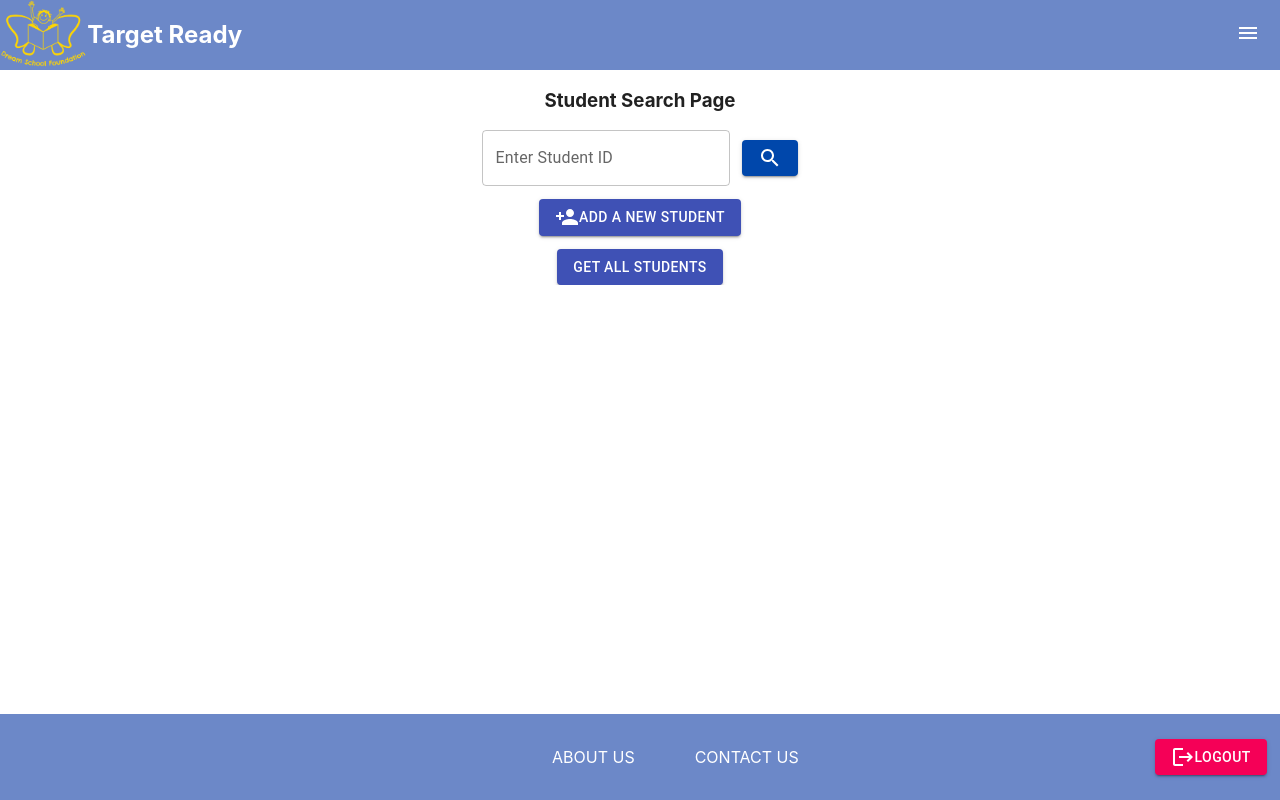
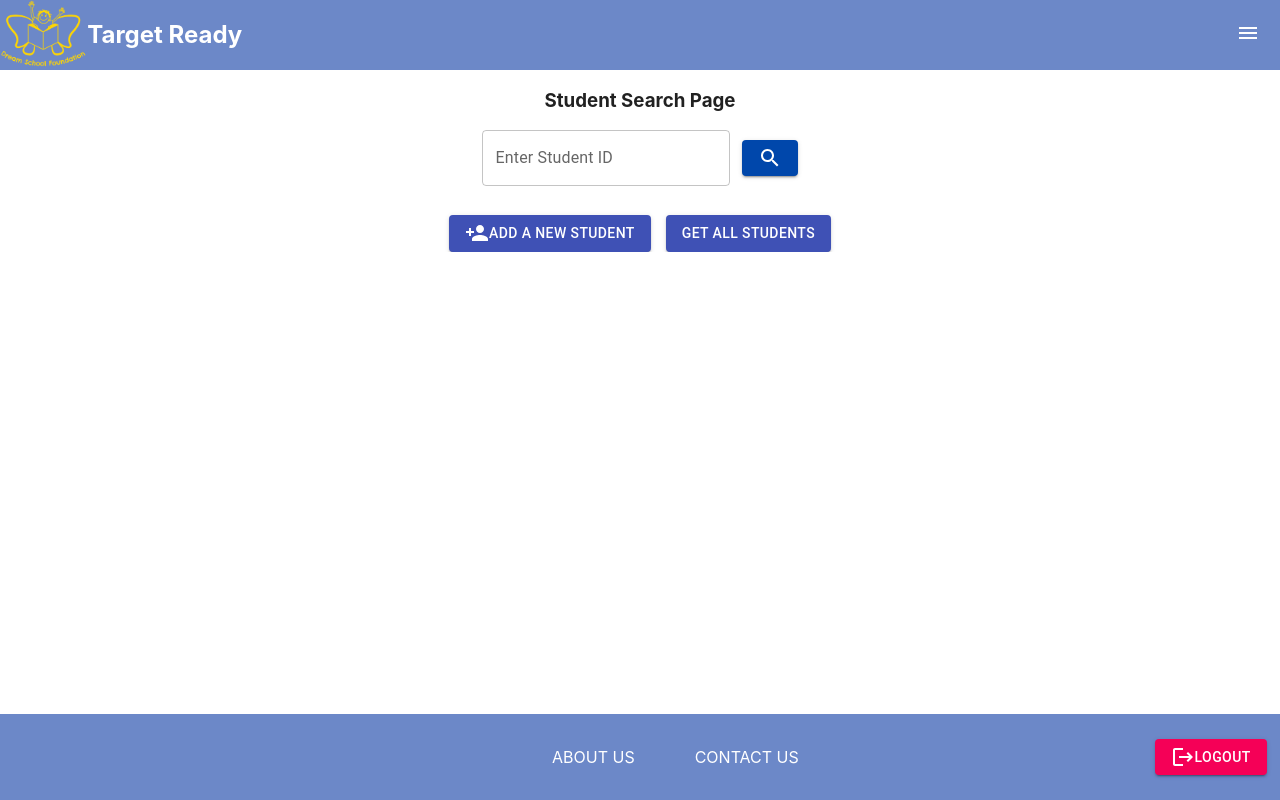
Before and after one commit to target-ready-2023/student-info-ui, a React (Create React App) app: page /student in a window 1280 px wide. Shown: the top 800 px of the page. Built offline with nearby package versions, Linux system fonts and the light colour scheme.

Commit message:
added * and indented buttons

```diff
--- a/src/components/Mapping/AddNewStudent.jsx
+++ b/src/components/Mapping/AddNewStudent.jsx
@@ -15,6 +15,7 @@ import Radio from '@mui/material/Radio';
 import RadioGroup from '@mui/material/RadioGroup';
 import FormControlLabel from '@mui/material/FormControlLabel';
 import FormLabel from '@mui/material/FormLabel';
+import Box from "@mui/material/Box";
 const Addstudent=()=>{
 
     const [open, setOpen] = React.useState(true);
@@ -90,6 +91,7 @@ const Addstudent=()=>{
             variant="standard"
             value={firstName}
             onChange={(e)=>setfirstName(e.target.value)}
+            required
           />
           <TextField
             autoFocus
@@ -101,6 +103,7 @@ const Addstudent=()=>{
             variant="standard"
             value={lastName}
             onChange={(e)=>setlastName(e.target.value)}
+            required
           />
 
           <TextField
@@ -149,6 +152,7 @@ const Addstudent=()=>{
             onChange={(e)=>setGender(e.target.value)}
 
           /> */}
+          <Box mt={2}>
           <FormControl>
       <FormLabel id="demo-row-radio-buttons-group-label">Gender</FormLabel>
       <RadioGroup
@@ -253,6 +257,7 @@ const Addstudent=()=>{
             value={transport}
             onChange={(e)=>setTransport(e.target.value)}
           />
+          </Box>
         </DialogContent>
         <DialogActions>
           <Button onClick={handleClose}>Cancel</Button>
--- a/src/components/Student/index.jsx
+++ b/src/components/Student/index.jsx
@@ -78,24 +78,27 @@ function Student() {
             label="Enter Student ID "
             value={studentId}
             onChange={handleChange}
+
             />
 
           <Button type="submit" variant="contained" style={{ backgroundColor: '#0047AB', color: '#FFFFFF',minWidth: '40px',marginLeft:'1%' }} ><SearchIcon/> </Button>
         </form>
+          <Box mt={2}>
+        <Box display="flex" flexDirection="row" justifyContent="center">
+      <Box textAlign="center" sx={{ mt: "1%", mr: "15px" }}>
+        <Button onClick={handleClickOpen} variant="contained" color="primary">
+          <PersonAddIcon /> Add a new student
+        </Button>
+      </Box>
+      {showComponent && <Addstudent />}
+      <Box textAlign="center" sx={{ mt: "1%" }}>
+        <Button variant="contained" color="primary" onClick={handleGetAllStudents}>
+          Get all students
+        </Button>
 
-        <stack direction="row" spacing={4} >
-            <Box textAlign='center' sx={{mt:'1%'}}><Button onClick={handleClickOpen} variant="contained" color="primary"> <PersonAddIcon />  Add a new student </Button></Box>
-            {showComponent && <Addstudent/>}
-
-
-
-
-
-
-            {/* <AddNew open={open} onClose={handleClose}/> */}
-            <Box textAlign='center' sx={{mt:'1%'}}><Button variant="contained" color="primary" onClick={handleGetAllStudents}> Get all students </Button></Box>
-
-            </stack>
+      </Box>
+    </Box>
+    </Box>
 
 
         </Card>
```
